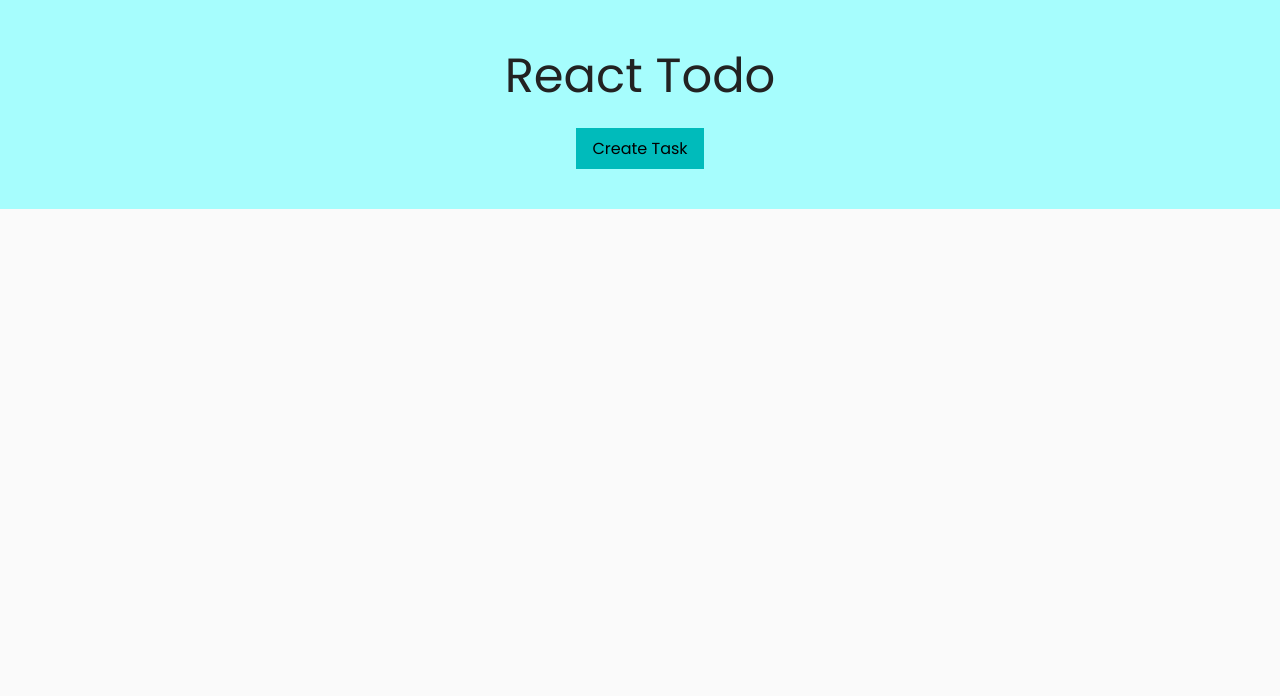
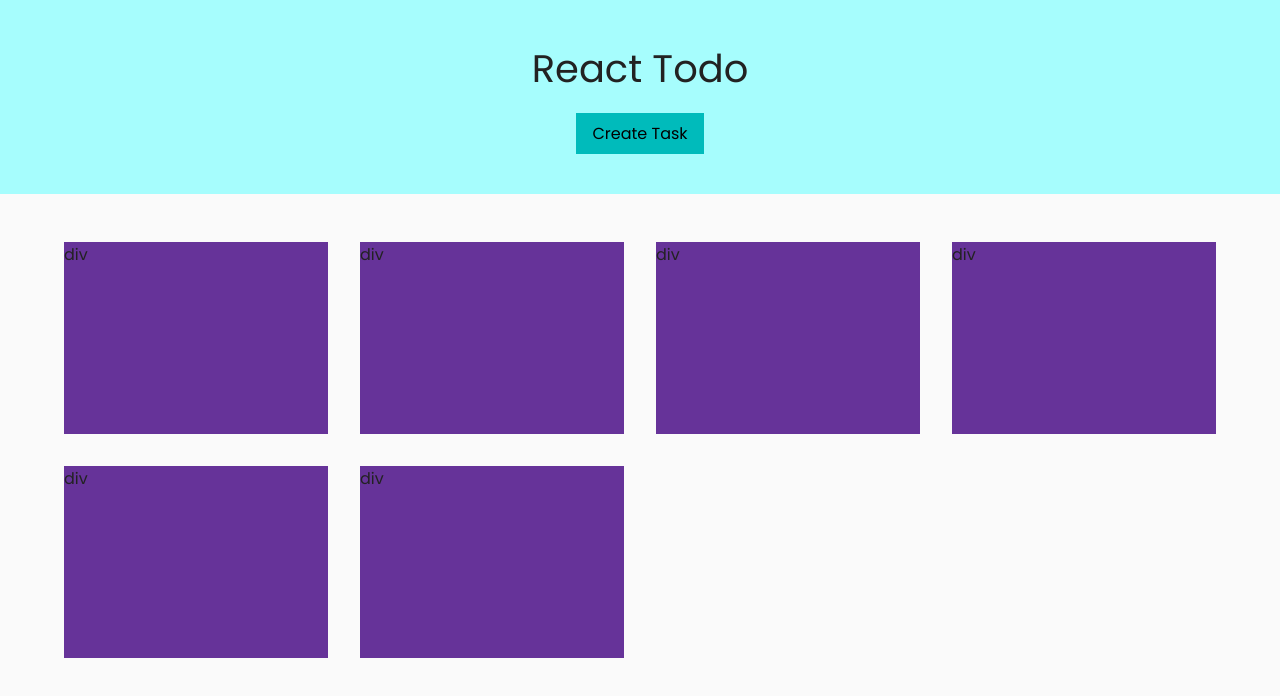
Before and after one commit to erfanpaya2021/react-todo, a React (Create React App) app: page / in a window 1280 px wide. Shown: the top 696 px of the page. Built offline with nearby package versions, Linux system fonts and the light colour scheme.

Commit message:
craete todolist(ui)

```diff
--- a/src/App.css
+++ b/src/App.css
@@ -22,3 +22,10 @@ button {
   border: 0;
   cursor: pointer;
 }
+
+/* Util */
+.container {
+  width: 90vw;
+  max-width: 1200px;
+  margin: 0 auto;
+}
--- a/src/App.js
+++ b/src/App.js
@@ -1,12 +1,14 @@
 import { Fragment } from "react";
 
 import Header from "./components/Header/Header";
+import TodoList from "./components/TodoList/TodoList";
 import "./App.css";
 
 function App() {
   return (
     <Fragment>
       <Header />
+      <TodoList />
     </Fragment>
   );
 }
--- a/src/components/Header/Header.module.css
+++ b/src/components/Header/Header.module.css
@@ -6,7 +6,7 @@
 }
 
 .header__title {
-  font-size: 3rem;
+  font-size: clamp(1.6rem, 3vw, 3rem);
   font-weight: 400;
   margin-bottom: 1rem;
 }
--- /dev/null
+++ b/src/components/TodoList/TodoList.js
@@ -0,0 +1,18 @@
+import classes from "./TodoList.module.css";
+
+const TodoList = () => {
+  return (
+    <main className="container">
+      <ul className={classes.todolist}>
+        <div>div</div>
+        <div>div</div>
+        <div>div</div>
+        <div>div</div>
+        <div>div</div>
+        <div>div</div>
+      </ul>
+    </main>
+  );
+};
+
+export default TodoList;
--- /dev/null
+++ b/src/components/TodoList/TodoList.module.css
@@ -0,0 +1,12 @@
+/* Todo List */
+.todolist {
+  display: grid;
+  grid-template-columns: repeat(auto-fit, minmax(240px, 1fr));
+  gap: 2rem;
+  margin: 3rem 0;
+}
+
+.todolist > div {
+  background-color: rebeccapurple;
+  height: 12rem;
+}
```
